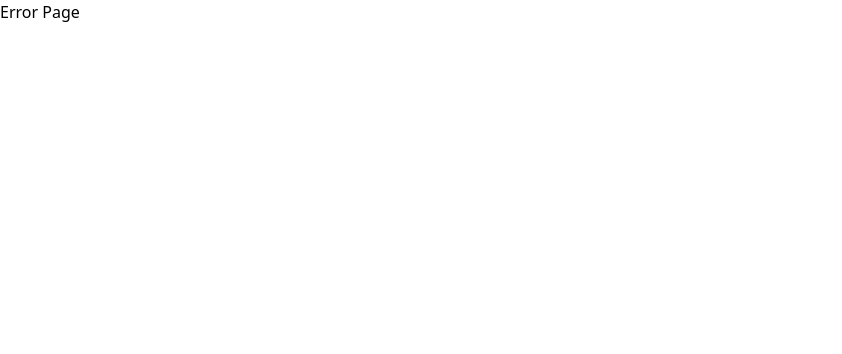
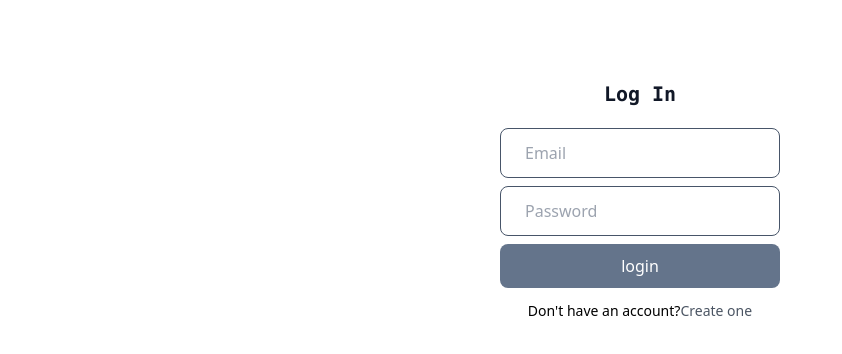
Before and after one commit to zallen16/Group5-Calendar-Meetup, a React (Vite) app in the folder client/: page /Login in a window 1280 px wide. Before the commit this address had no page. Shown: the top 354 px of the page, without its empty margins (0-842 px from the left). Built offline with nearby package versions, Linux system fonts and the light colour scheme.

Commit message:
fixed login router error

```diff
--- a/client/src/components/loginForm/index.jsx
+++ b/client/src/components/loginForm/index.jsx
@@ -7,7 +7,7 @@ const Login =()=>(
                 <input type="password" className="w-full px-6 py-3 mb-2 border border-slate-600 rounded-lg font-medium " placeholder="Password" />
                 <input type="submit" value="login" className="bg-slate-500 hover:bg-slate-700 text-white text-base rounded-lg py-2.5 px-5 transition-colors w-full text-[19px]"></input>
             </form>
-            <p className="text-center mt-3 text-[14px]">Don&#x27;t have an account?
+            <p className="text-center mt-3 text-[14px]">Don't have an account?
                 <a href="/signup" className="text-gray-600">Create one</a>
             </p>
         </div>
--- a/client/src/main.jsx
+++ b/client/src/main.jsx
@@ -7,7 +7,7 @@ import App from './App.jsx';
 import Home from './pages/home.jsx';
 import ErrorPage from './pages/error.jsx';
 import Login from './pages/login.jsx';
-import './index.css'
+import './index.css';
 
 const router = createBrowserRouter([
   {
@@ -19,6 +19,10 @@ const router = createBrowserRouter([
         index: true,
         element: <Home />
       },
+      {
+        path: '/Login',
+        element: <Login />
+      },
     ],
   },
 ]);
```
